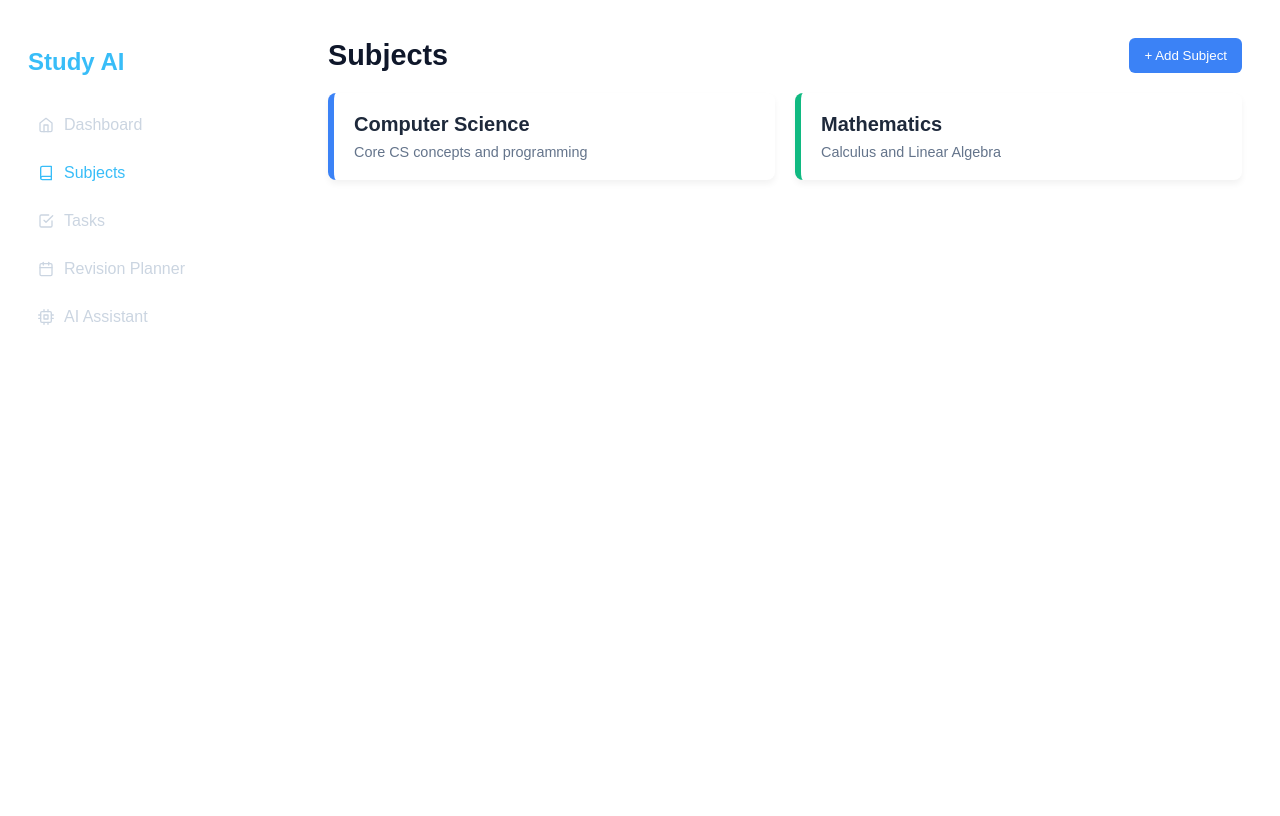
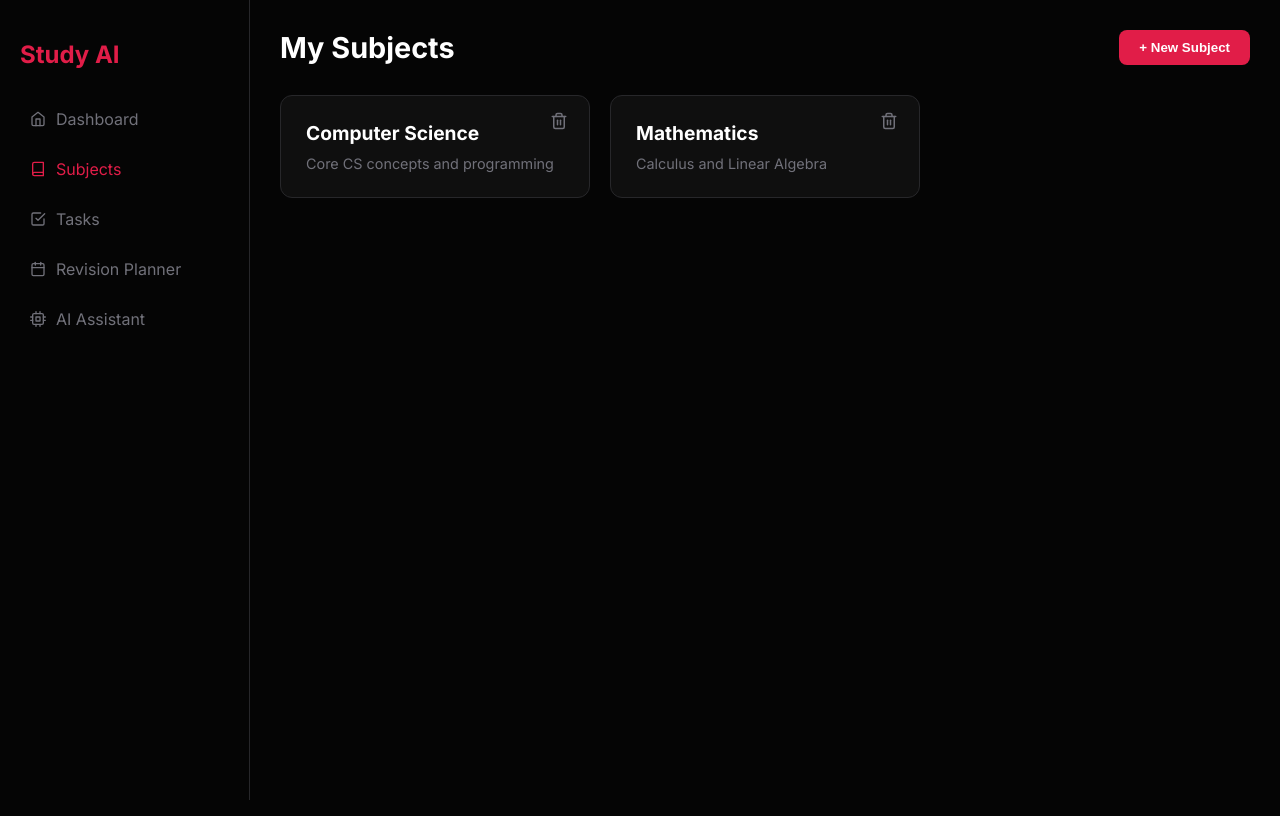
Before and after one commit to AadithyaAle/ai-study-companion, a React (Vite) app: page /subjects in a window 1280 px wide. Built offline with nearby package versions, Linux system fonts and the light colour scheme; no server answers.

Commit message:
adding deleting and red and Black pallette

```diff
--- a/index.html
+++ b/index.html
@@ -6,6 +6,7 @@
     <meta name="viewport" content="width=device-width, initial-scale=1.0" />
     <title>ai-study-companion</title>
   </head>
+  <link href="https://fonts.googleapis.com/css2?family=Inter:wght@400;500;600;700&display=swap" rel="stylesheet">
   <body>
     <div id="root"></div>
     <script type="module" src="/src/main.jsx"></script>
--- a/src/App.css
+++ b/src/App.css
@@ -1,3 +1,21 @@
+:root {
+  --bg-main: #0a0a0a;       /* Very dark gray/black for the main background */
+  --bg-card: #171717;       /* Slightly lighter black for cards to stand out */
+  --text-main: #f8fafc;     /* Crisp white for main text */
+  --text-muted: #94a3b8;    /* Slate gray for secondary text */
+  --border-color: #262626;  /* Dark subtle borders */
+  --sidebar-bg: #000000;    /* Pure black for the sidebar */
+  --sidebar-hover: #450a0a; /* Deep, dark red for hovering over links */
+  --accent-red: #dc2626;    /* Bright, aggressive red for active items/buttons */
+}
+
+body {
+  background-color: var(--bg-main);
+  color: var(--text-main);
+  margin: 0;
+  font-family: sans-serif;
+}
+
 .counter {
   font-size: 16px;
   padding: 5px 10px;
--- /dev/null
+++ b/src/components/AddSubjectForm.jsx
@@ -0,0 +1,62 @@
+import { useForm } from 'react-hook-form';
+import { yupResolver } from '@hookform/resolvers/yup';
+import * as yup from 'yup';
+import { useContext } from 'react';
+import { StudyContext } from '../context/StudyContext';
+import { v4 as uuidv4 } from 'uuid';
+import { toast } from 'react-toastify';
+
+const schema = yup.object().shape({
+  name: yup.string().required('Subject name is required'),
+  description: yup.string().max(100, 'Description too long'),
+  color: yup.string().required()
+});
+
+const AddSubjectForm = ({ onClose }) => {
+  const { setSubjects } = useContext(StudyContext);
+
+  const { register, handleSubmit, formState: { errors } } = useForm({
+    resolver: yupResolver(schema),
+    defaultValues: { color: '#e11d48' } // Default to our accent red
+  });
+
+  const onSubmit = (data) => {
+    const newSubject = {
+      ...data,
+      id: `sub-${uuidv4()}`
+    };
+
+    setSubjects(prev => [...prev, newSubject]);
+    toast.success(`${data.name} added!`);
+    onClose();
+  };
+
+  return (
+    <div style={{ backgroundColor: 'var(--bg-card)', padding: '20px', borderRadius: '12px', border: '1px solid var(--border-color)', marginBottom: '30px' }}>
+      <h3 style={{ color: 'var(--text-main)', marginTop: 0 }}>Add New Subject</h3>
+      <form onSubmit={handleSubmit(onSubmit)} style={{ display: 'flex', flexDirection: 'column', gap: '15px' }}>
+        <input {...register('name')} placeholder="Subject Name (e.g. Physics)" style={inputStyle} />
+        <p style={errorStyle}>{errors.name?.message}</p>
+
+        <input {...register('description')} placeholder="Short Description" style={inputStyle} />
+
+        <div style={{ display: 'flex', alignItems: 'center', gap: '15px' }}>
+          <label style={{ color: 'var(--text-muted)' }}>Theme Color:</label>
+          <input type="color" {...register('color')} style={{ border: 'none', background: 'none', width: '50px', height: '40px', cursor: 'pointer' }} />
+        </div>
+
+        <div style={{ display: 'flex', gap: '10px' }}>
+          <button type="submit" style={btnPrimary}>Save Subject</button>
+          <button type="button" onClick={onClose} style={btnSecondary}>Cancel</button>
+        </div>
+      </form>
+    </div>
+  );
+};
+
+const inputStyle = { width: '100%', padding: '12px', borderRadius: '8px', border: '1px solid var(--border-color)', backgroundColor: 'var(--bg-input)', color: 'white' };
+const errorStyle = { color: 'var(--accent-red)', fontSize: '0.8rem', margin: 0 };
+const btnPrimary = { flex: 1, padding: '12px', backgroundColor: 'var(--accent-red)', color: 'white', border: 'none', borderRadius: '8px', cursor: 'pointer', fontWeight: 'bold' };
+const btnSecondary = { padding: '12px', backgroundColor: 'transparent', color: 'var(--text-muted)', border: '1px solid var(--border-color)', borderRadius: '8px', cursor: 'pointer' };
+
+export default AddSubjectForm;
--- a/src/components/Layout.jsx
+++ b/src/components/Layout.jsx
@@ -1,12 +1,7 @@
 import { NavLink, Outlet } from 'react-router-dom';
-import { FiHome, FiBook, FiCheckSquare, FiCalendar, FiCpu, FiSun, FiMoon } from 'react-icons/fi';
-import { useContext } from 'react';
-import { StudyContext } from '../context/StudyContext';
+import { FiHome, FiBook, FiCheckSquare, FiCalendar, FiCpu } from 'react-icons/fi';
 
 const Layout = () => {
-  // Pull the theme state from our Context
-  const { theme, setTheme } = useContext(StudyContext);
-
   const navItems = [
     { path: '/dashboard', name: 'Dashboard', icon: <FiHome /> },
     { path: '/subjects', name: 'Subjects', icon: <FiBook /> },
@@ -15,15 +10,13 @@
     { path: '/ai-tools', name: 'AI Assistant', icon: <FiCpu /> },
   ];
 
-  const toggleTheme = () => {
-    setTheme(theme === 'light' ? 'dark' : 'light');
-  };
+  return (
+    <div style={{ display: 'flex', minHeight: '100vh', backgroundColor: 'var(--bg-main)' }}>
+      {/* Sidebar - Pure Black */}
+      <aside style={{ width: '250px', backgroundColor: 'var(--sidebar-bg)', color: 'white', padding: '20px', display: 'flex', flexDirection: 'column', borderRight: '1px solid var(--border-color)' }}>
 
-  return (
-    <div style={{ display: 'flex', minHeight: '100vh', fontFamily: 'sans-serif', backgroundColor: 'var(--bg-main)' }}>
-      {/* Sidebar */}
-      <aside style={{ width: '250px', backgroundColor: 'var(--sidebar-bg)', color: 'white', padding: '20px', display: 'flex', flexDirection: 'column', transition: 'background-color 0.3s' }}>
-        <h2 style={{ fontSize: '1.5rem', fontWeight: 'bold', marginBottom: '30px', color: '#38bdf8' }}>
+        {/* App Title - Bright Red */}
+        <h2 style={{ fontSize: '1.5rem', fontWeight: 'bold', marginBottom: '30px', color: 'var(--accent-red)' }}>
           Study AI
         </h2>
 
@@ -39,9 +32,10 @@
                 padding: '10px',
                 borderRadius: '8px',
                 textDecoration: 'none',
-                color: isActive ? '#38bdf8' : '#cbd5e1',
+                // Bright red text and dark red background when active!
+                color: isActive ? 'var(--accent-red)' : 'var(--text-muted)',
                 backgroundColor: isActive ? 'var(--sidebar-hover)' : 'transparent',
-                transition: 'background 0.2s',
+                transition: 'all 0.2s',
               })}
             >
               {item.icon}
@@ -49,28 +43,6 @@
             </NavLink>
           ))}
         </nav>
-
-        {/* Theme Toggle Button */}
-        <button
-          onClick={toggleTheme}
-          style={{
-            display: 'flex',
-            alignItems: 'center',
-            justifyContent: 'center',
-            gap: '10px',
-            padding: '12px',
-            backgroundColor: 'var(--sidebar-hover)',
-            color: 'white',
-            border: 'none',
-            borderRadius: '8px',
-            cursor: 'pointer',
-            fontWeight: 'bold',
-            marginTop: 'auto', // Pushes it to the bottom
-            transition: 'background 0.3s'
-          }}
-        >
-          {theme === 'light' ? <><FiMoon /> Dark Mode</> : <><FiSun /> Light Mode</>}
-        </button>
       </aside>
 
       {/* Main Content Area */}
--- a/src/components/SubjectCard.jsx
+++ b/src/components/SubjectCard.jsx
@@ -1,17 +1,36 @@
+import { FiTrash2 } from 'react-icons/fi';
+import { useContext } from 'react';
+import { StudyContext } from '../context/StudyContext';
+import { toast } from 'react-toastify';
+
 const SubjectCard = ({ subject }) => {
+  const { deleteSubject } = useContext(StudyContext);
+
+  const handleDelete = () => {
+    if (window.confirm(`Delete ${subject.name}? This will also remove related tasks.`)) {
+      deleteSubject(subject.id);
+      toast.error(`${subject.name} removed.`);
+    }
+  };
+
   return (
     <div style={{
-      borderLeft: `6px solid ${subject.color}`,
-      padding: '20px',
-      backgroundColor: 'white',
-      borderRadius: '8px',
-      boxShadow: '0 4px 6px rgba(0,0,0,0.05)',
-      display: 'flex',
-      flexDirection: 'column',
-      gap: '8px'
+      borderLeft: `4px solid ${subject.color}`,
+      padding: '25px',
+      backgroundColor: 'var(--bg-card)',
+      borderRadius: '12px',
+      border: '1px solid var(--border-color)',
+      position: 'relative' // Added for positioning the trash icon
     }}>
-      <h3 style={{ margin: 0, fontSize: '1.25rem', color: '#1e293b' }}>{subject.name}</h3>
-      <p style={{ margin: 0, color: '#64748b', fontSize: '0.9rem' }}>{subject.description}</p>
+      <button
+        onClick={handleDelete}
+        style={{ position: 'absolute', top: '15px', right: '15px', background: 'none', border: 'none', color: 'var(--text-muted)', cursor: 'pointer' }}
+      >
+        <FiTrash2 size={18} />
+      </button>
+
+      <h3 style={{ margin: '0 0 10px 0', fontSize: '1.2rem', color: 'var(--text-main)' }}>{subject.name}</h3>
+      <p style={{ margin: 0, color: 'var(--text-muted)', fontSize: '0.9rem' }}>{subject.description}</p>
     </div>
   );
 };
--- a/src/components/TaskCard.jsx
+++ b/src/components/TaskCard.jsx
@@ -12,9 +12,9 @@
       transition={{ duration: 0.3 }}
       style={{
         padding: '15px 20px',
-        backgroundColor: 'white',
+        backgroundColor: 'var(--bg-card)',
+        border: '1px solid var(--border-color)',
         borderRadius: '8px',
-        boxShadow: '0 2px 4px rgba(0,0,0,0.05)',
         display: 'flex',
         justifyContent: 'space-between',
         alignItems: 'center',
--- a/src/index.css
+++ b/src/index.css
@@ -1,111 +1,51 @@
+/* --- Red, Black & Charcoal Palette --- */
 :root {
-  --text: #6b6375;
-  --text-h: #08060d;
-  --bg: #fff;
-  --border: #e5e4e7;
-  --code-bg: #f4f3ec;
-  --accent: #aa3bff;
-  --accent-bg: rgba(170, 59, 255, 0.1);
-  --accent-border: rgba(170, 59, 255, 0.5);
-  --social-bg: rgba(244, 243, 236, 0.5);
-  --shadow:
-    rgba(0, 0, 0, 0.1) 0 10px 15px -3px, rgba(0, 0, 0, 0.05) 0 4px 6px -2px;
+  --bg-main: #050505;        /* Deepest Black */
+  --bg-sidebar: #000000;     /* Pure Black */
+  --bg-card: #0f0f0f;        /* Dark Charcoal Card */
+  --bg-input: #1a1a1a;       /* Slightly lighter for inputs */
 
-  --sans: system-ui, 'Segoe UI', Roboto, sans-serif;
-  --heading: system-ui, 'Segoe UI', Roboto, sans-serif;
-  --mono: ui-monospace, Consolas, monospace;
+  --text-main: #ffffff;      /* Pure White for titles */
+  --text-body: #e2e8f0;      /* Soft White for paragraphs */
+  --text-muted: #71717a;     /* Dimmed Gray */
 
-  font: 18px/145% var(--sans);
-  letter-spacing: 0.18px;
-  color-scheme: light dark;
-  color: var(--text);
-  background: var(--bg);
-  font-synthesis: none;
-  text-rendering: optimizeLegibility;
-  -webkit-font-smoothing: antialiased;
-  -moz-osx-font-smoothing: grayscale;
-
-  @media (max-width: 1024px) {
-    font-size: 16px;
-  }
+  --accent-red: #e11d48;     /* Vibrant Red (Rose 600) */
+  --accent-dark: #4c0519;    /* Darker Red for hovers */
+  --border-color: #27272a;   /* Subtle border for separation */
 }
 
-@media (prefers-color-scheme: dark) {
-  :root {
-    --text: #9ca3af;
-    --text-h: #f3f4f6;
-    --bg: #16171d;
-    --border: #2e303a;
-    --code-bg: #1f2028;
-    --accent: #c084fc;
-    --accent-bg: rgba(192, 132, 252, 0.15);
-    --accent-border: rgba(192, 132, 252, 0.5);
-    --social-bg: rgba(47, 48, 58, 0.5);
-    --shadow:
-      rgba(0, 0, 0, 0.4) 0 10px 15px -3px, rgba(0, 0, 0, 0.25) 0 4px 6px -2px;
-  }
-
-  #social .button-icon {
-    filter: invert(1) brightness(2);
-  }
+* {
+  box-sizing: border-box;
 }
 
 body {
   margin: 0;
+  background-color: var(--bg-main);
+  color: var(--text-body);
+  /* Using the new Inter font instead of system default */
+  font-family: 'Inter', sans-serif;
+  -webkit-font-smoothing: antialiased;
 }
 
-#root {
-  width: 1126px;
-  max-width: 100%;
-  margin: 0 auto;
-  text-align: center;
-  border-inline: 1px solid var(--border);
-  min-height: 100svh;
-  display: flex;
-  flex-direction: column;
-  box-sizing: border-box;
+/* Scrollbar for the dark theme */
+::-webkit-scrollbar {
+  width: 6px;
+}
+::-webkit-scrollbar-track {
+  background: var(--bg-main);
+}
+::-webkit-scrollbar-thumb {
+  background: var(--border-color);
+  border-radius: 10px;
+}
+::-webkit-scrollbar-thumb:hover {
+  background: var(--accent-red);
 }
 
-h1,
-h2 {
-  font-family: var(--heading);
-  font-weight: 500;
-  color: var(--text-h);
+.spin {
+  animation: spin 1s linear infinite;
 }
 
-h1 {
-  font-size: 56px;
-  letter-spacing: -1.68px;
-  margin: 32px 0;
-  @media (max-width: 1024px) {
-    font-size: 36px;
-    margin: 20px 0;
-  }
+@keyframes spin {
+  100% { transform: rotate(360deg); }
 }
-h2 {
-  font-size: 24px;
-  line-height: 118%;
-  letter-spacing: -0.24px;
-  margin: 0 0 8px;
-  @media (max-width: 1024px) {
-    font-size: 20px;
-  }
-}
-p {
-  margin: 0;
-}
-
-code,
-.counter {
-  font-family: var(--mono);
-  display: inline-flex;
-  border-radius: 4px;
-  color: var(--text-h);
-}
-
-code {
-  font-size: 15px;
-  line-height: 135%;
-  padding: 4px 8px;
-  background: var(--code-bg);
-}
--- a/src/main.jsx
+++ b/src/main.jsx
@@ -2,6 +2,7 @@
 import ReactDOM from 'react-dom/client'
 import { BrowserRouter } from 'react-router-dom' // <-- Added Router here
 import App from './App.jsx'
+import './index.css'
 import { StudyProvider } from './context/StudyContext.jsx'
 
 ReactDOM.createRoot(document.getElementById('root')).render(
--- a/src/pages/Subjects.jsx
+++ b/src/pages/Subjects.jsx
@@ -1,19 +1,27 @@
+import { useState } from 'react';
 import { useSubjects } from '../hooks/useSubjects';
 import SubjectCard from '../components/SubjectCard';
+import AddSubjectForm from '../components/AddSubjectForm';
 
 const Subjects = () => {
   const { subjects } = useSubjects();
+  const [showForm, setShowForm] = useState(false);
 
   return (
     <div>
-      <div style={{ display: 'flex', justifyContent: 'space-between', alignItems: 'center', marginBottom: '20px' }}>
-        <h1 style={{ fontSize: '1.8rem', color: '#0f172a', margin: 0 }}>Subjects</h1>
-        <button style={{ padding: '10px 15px', backgroundColor: '#3b82f6', color: 'white', border: 'none', borderRadius: '6px', cursor: 'pointer' }}>
-          + Add Subject
+      <div style={{ display: 'flex', justifyContent: 'space-between', alignItems: 'center', marginBottom: '30px' }}>
+        <h1 style={{ fontSize: '1.8rem', color: 'var(--text-main)', margin: 0 }}>My Subjects</h1>
+        <button
+          onClick={() => setShowForm(!showForm)}
+          style={{ padding: '10px 20px', backgroundColor: 'var(--accent-red)', color: 'white', border: 'none', borderRadius: '8px', cursor: 'pointer', fontWeight: 'bold' }}
+        >
+          {showForm ? 'Close' : '+ New Subject'}
         </button>
       </div>
 
-      <div style={{ display: 'grid', gridTemplateColumns: 'repeat(auto-fill, minmax(300px, 1fr))', gap: '20px' }}>
+      {showForm && <AddSubjectForm onClose={() => setShowForm(false)} />}
+
+      <div style={{ display: 'grid', gridTemplateColumns: 'repeat(auto-fill, minmax(280px, 1fr))', gap: '20px' }}>
         {subjects.map((subject) => (
           <SubjectCard key={subject.id} subject={subject} />
         ))}
```
Also changed, not shown: src/context/StudyContext.jsx (+7 -0 lines).
